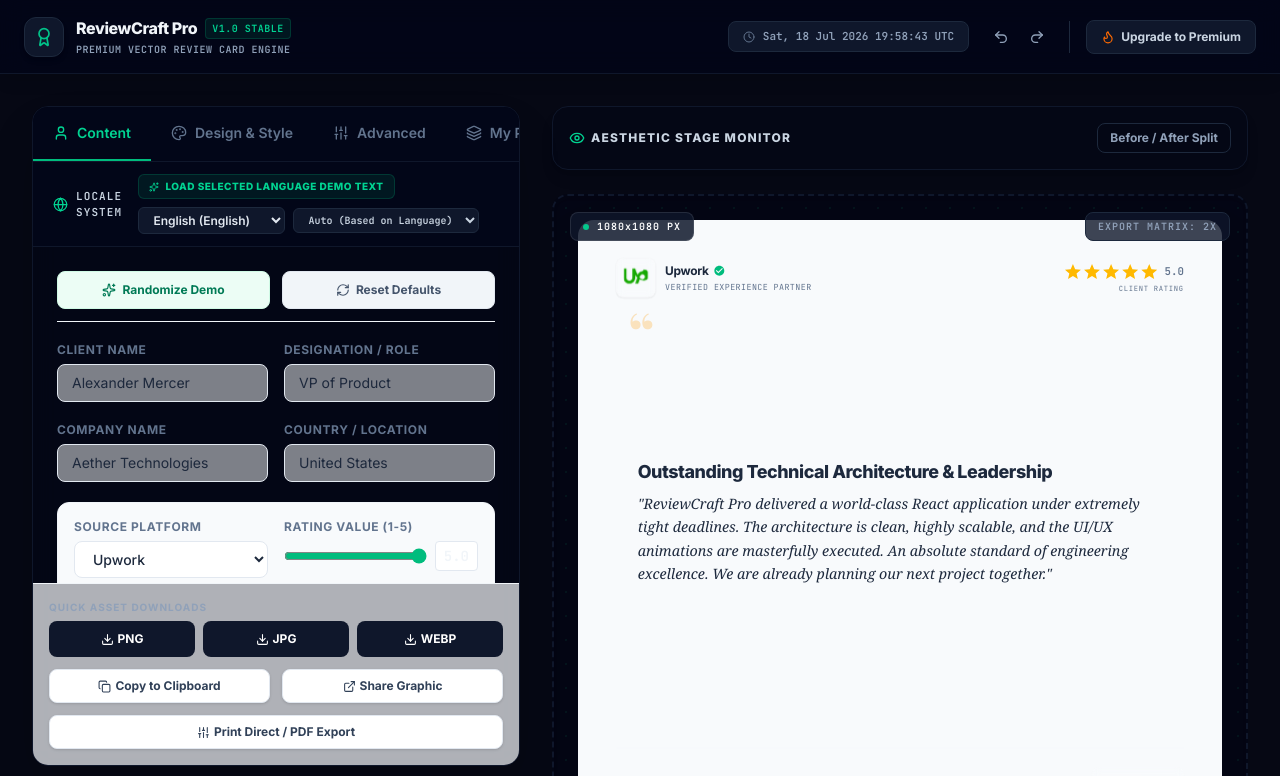
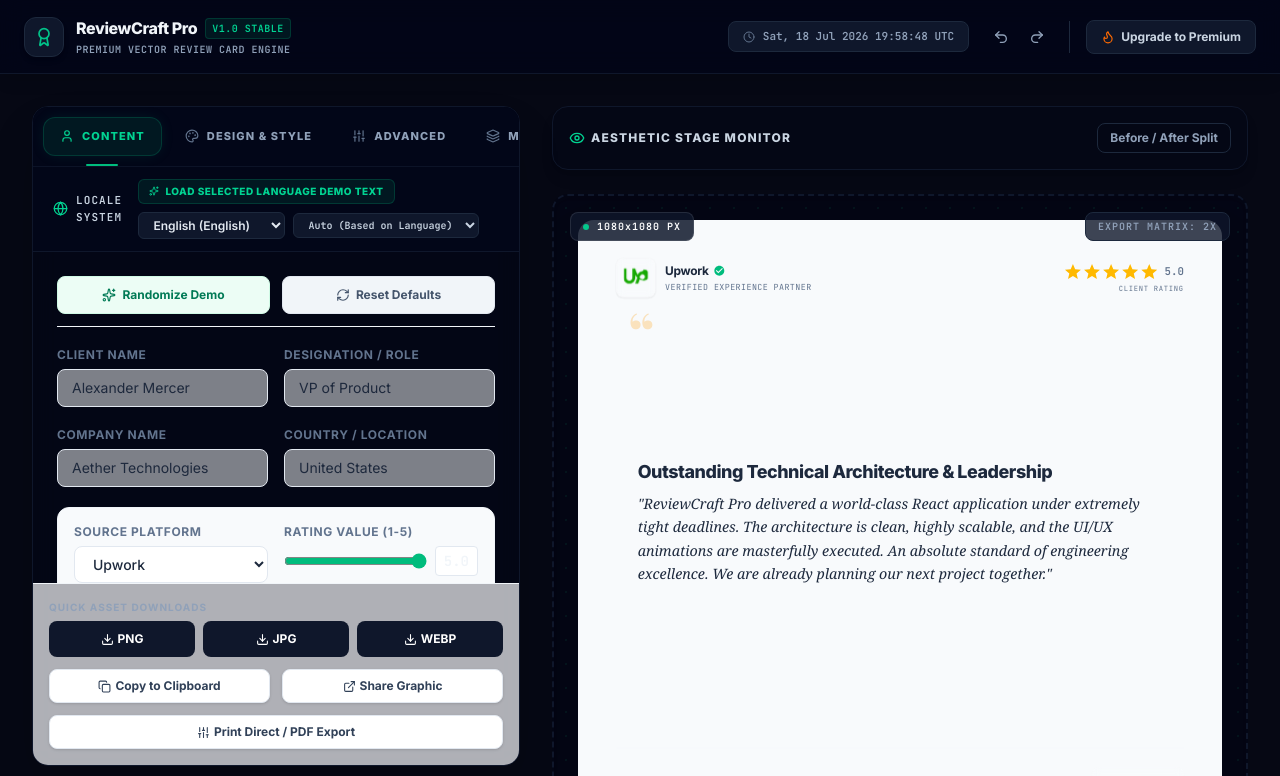
Before and after one commit to TeamRSBDigital/ReviewCraft-Pro, a React (Vite) app: page / in a window 1280 px wide. Shown: the top 776 px of the page. Built offline with nearby package versions, Linux system fonts and the light colour scheme; grey boxes are pictures that could not be loaded; a web font is replaced by a local one.

Commit message:
refactor(ui): update UTC clock interval and refactor tabs
Increase UTC clock refresh rate to one second for precision. Simplify SettingsPanel tab implementation by removing deprecated navigation markup.

```diff
--- a/src/App.tsx
+++ b/src/App.tsx
@@ -115,7 +115,7 @@
       setUtcTime(now.toUTCString().replace('GMT', 'UTC'));
     };
     updateTime();
-    const interval = setInterval(updateTime, 60000);
+    const interval = setInterval(updateTime, 1000);
     return () => clearInterval(interval);
   }, []);
 
--- a/src/components/SettingsPanel.tsx
+++ b/src/components/SettingsPanel.tsx
@@ -260,67 +260,39 @@
   return (
     <div id="settings-panel" className="bg-slate-950/40 backdrop-blur-md border border-slate-900 rounded-2xl shadow-2xl flex flex-col overflow-hidden h-full">
       {/* Settings Navigation Header */}
-      <div className="flex border-b border-slate-900 bg-slate-950 overflow-x-auto">
-        <button
-          onClick={() => setActiveTab('content')}
-          className={`flex items-center gap-2 px-5 py-4 text-sm font-semibold border-b-2 transition-all shrink-0 ${
-            activeTab === 'content'
-              ? 'border-emerald-500 text-emerald-400 bg-slate-950/50'
-              : 'border-transparent text-slate-500 hover:text-slate-300'
-          }`}
-          id="tab-content"
-        >
-          <User size={16} />
-          {t('tab_content')}
-        </button>
-        <button
-          onClick={() => setActiveTab('design')}
-          className={`flex items-center gap-2 px-5 py-4 text-sm font-semibold border-b-2 transition-all shrink-0 ${
-            activeTab === 'design'
-              ? 'border-emerald-500 text-emerald-400 bg-slate-950/50'
-              : 'border-transparent text-slate-500 hover:text-slate-300'
-          }`}
-          id="tab-design"
-        >
-          <Palette size={16} />
-          {t('tab_design')}
-        </button>
-        <button
-          onClick={() => setActiveTab('advanced')}
-          className={`flex items-center gap-2 px-5 py-4 text-sm font-semibold border-b-2 transition-all shrink-0 ${
-            activeTab === 'advanced'
-              ? 'border-emerald-500 text-emerald-400 bg-slate-950/50'
-              : 'border-transparent text-slate-500 hover:text-slate-300'
-          }`}
-          id="tab-advanced"
-        >
-          <Sliders size={16} />
-          {t('tab_advanced')}
-        </button>
-        <button
-          onClick={() => setActiveTab('templates')}
-          className={`flex items-center gap-2 px-5 py-4 text-sm font-semibold border-b-2 transition-all shrink-0 ${
-            activeTab === 'templates'
-              ? 'border-emerald-500 text-emerald-400 bg-slate-950/50'
-              : 'border-transparent text-slate-500 hover:text-slate-300'
-          }`}
-          id="tab-templates"
-        >
-          <Layers size={16} />
-          {t('tab_templates')} ({savedTemplates.length})
-        </button>
-        <button
-          onClick={() => setActiveTab('batch')}
-          className={`flex items-center gap-2 px-5 py-4 text-sm font-semibold border-b-2 transition-all shrink-0 ${
-            activeTab === 'batch'
-              ? 'border-emerald-500 text-emerald-400 bg-slate-950/50'
-              : 'border-transparent text-slate-500 hover:text-slate-300'
-          }`}
-          id="tab-batch"
-        >
-          <Database size={16} />
-          {t('tab_batch')}
-        </button>
+      <div className="p-2.5 bg-slate-950 border-b border-slate-900/80 flex items-center overflow-x-auto select-none gap-1.5 scrollbar-thin">
+        {([
+          { id: 'content', label: t('tab_content'), icon: User },
+          { id: 'design', label: t('tab_design'), icon: Palette },
+          { id: 'advanced', label: t('tab_advanced'), icon: Sliders },
+          {
+            id: 'templates',
+            label: `${t('tab_templates')} (${savedTemplates.length})`,
+            icon: Layers
+          },
+          { id: 'batch', label: t('tab_batch'), icon: Database }
+        ] as const).map((tab) => {
+          const Icon = tab.icon;
+          const isActive = activeTab === tab.id;
+          return (
+            <button
+              key={tab.id}
+              onClick={() => setActiveTab(tab.id)}
+              className={`relative flex items-center gap-2 px-4 py-2.5 text-[11px] font-extrabold uppercase tracking-widest rounded-xl transition-all duration-200 shrink-0 cursor-pointer ${
+                isActive
+                  ? 'text-emerald-400 bg-emerald-500/10 border border-emerald-500/20 shadow-[0_0_15px_-3px_rgba(16,185,129,0.15)]'
+                  : 'text-slate-400 hover:text-slate-200 hover:bg-slate-900/50 border border-transparent'
+              }`}
+              id={`tab-${tab.id}`}
+            >
+              <Icon size={14} className={isActive ? 'text-emerald-400' : 'text-slate-500'} />
+              <span>{tab.label}</span>
+              {isActive && (
+                <span className="absolute -bottom-[11px] left-1/2 -translate-x-1/2 w-8 h-[2px] bg-emerald-500 rounded-full" />
+              )}
+            </button>
+          );
+        })}
       </div>
 
       {/* Language Switcher Bar */}
```
